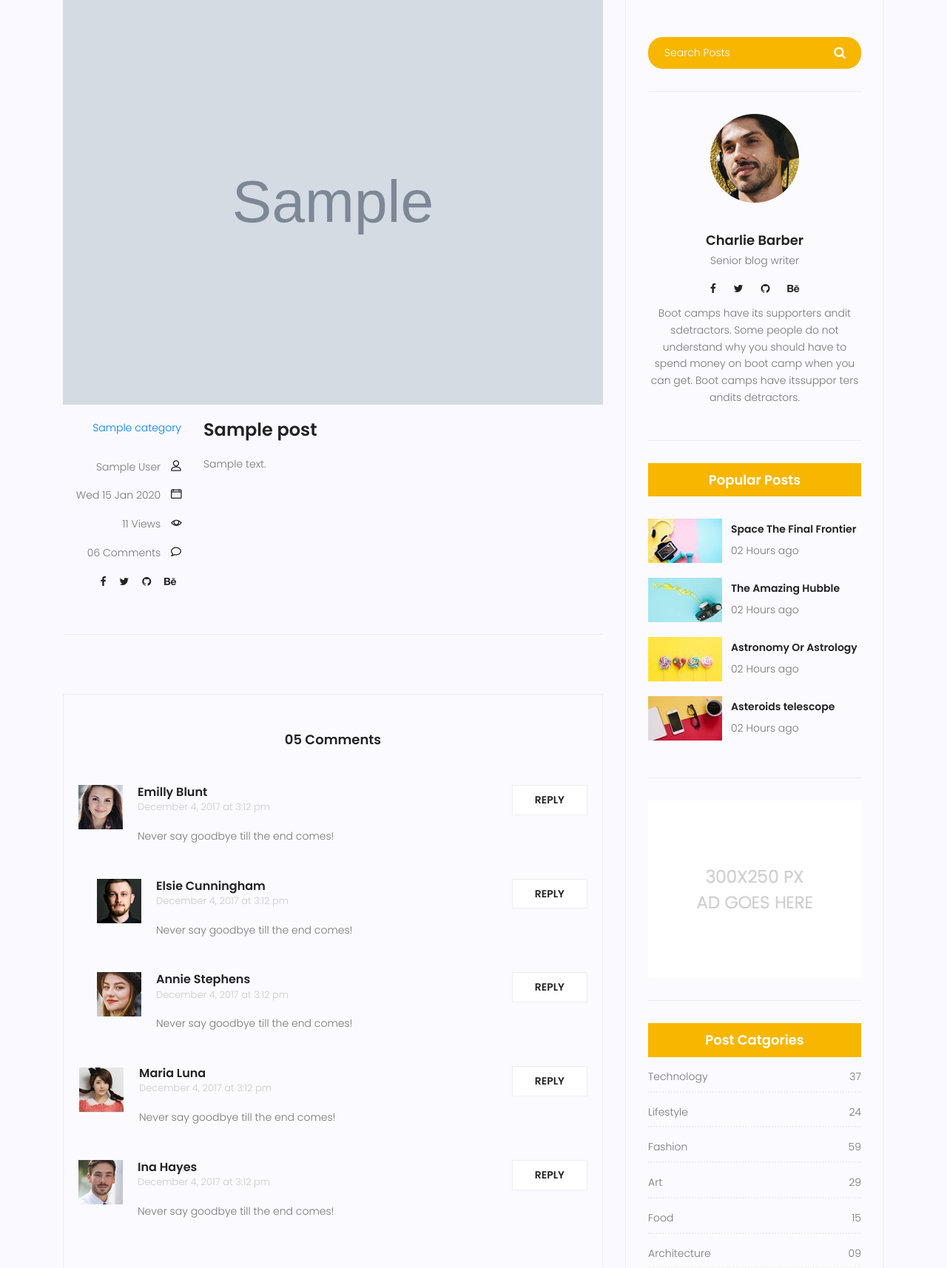
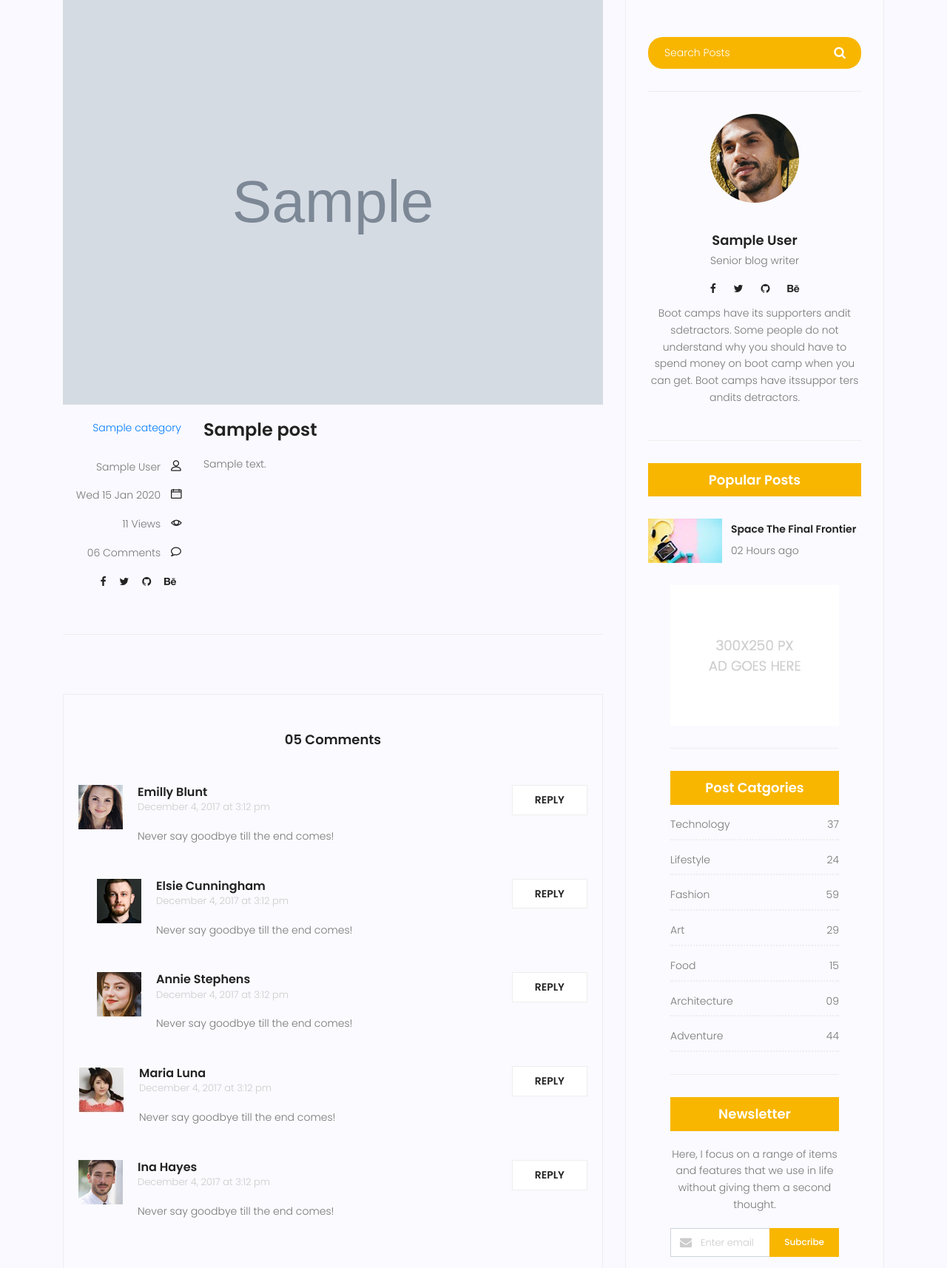
Before and after one commit to farzamasadian/django-mysite1, a Django app: page /blog/1 in a window 1280 px wide. Shown: the part 421-2135 px from the top of the page at 74% size. Run offline with Django 3.2, Linux system fonts and the light colour scheme; tables that the repository leaves empty hold one stand-in row (values such as "Sample post"); grey boxes marked "Sample" are stand-in pictures; some libraries are stand-ins or nearby versions.

Commit message:
blog-writer.html added and template inheritance is done in relative html files

```diff
--- a/templates/blog/blog-single.html
+++ b/templates/blog/blog-single.html
@@ -242,75 +242,7 @@
 							<button type="submit"><i class="fa fa-search"></i></button>
 						</form>
 					</div>
-					<div class="single-sidebar-widget user-info-widget">
-						<img src="{% static 'img/blog/user-info.png' %}" alt="">
-						<a href="#">
-							<h4>Charlie Barber</h4>
-						</a>
-						<p>
-							Senior blog writer
-						</p>
-						<ul class="social-links">
-							<li><a href="#"><i class="fa fa-facebook"></i></a></li>
-							<li><a href="#"><i class="fa fa-twitter"></i></a></li>
-							<li><a href="#"><i class="fa fa-github"></i></a></li>
-							<li><a href="#"><i class="fa fa-behance"></i></a></li>
-						</ul>
-						<p>
-							Boot camps have its supporters andit sdetractors. Some people do not understand why you
-							should have to spend money on boot camp when you can get. Boot camps have itssuppor ters
-							andits detractors.
-						</p>
-					</div>
-					<div class="single-sidebar-widget popular-post-widget">
-						<h4 class="popular-title">Popular Posts</h4>
-						<div class="popular-post-list">
-							<div class="single-post-list d-flex flex-row align-items-center">
-								<div class="thumb">
-									<img class="img-fluid" src="{% static 'img/blog/pp1.jpg' %}" alt="">
-								</div>
-								<div class="details">
-									<a href="blog-single.html">
-										<h6>Space The Final Frontier</h6>
-									</a>
-									<p>02 Hours ago</p>
-								</div>
-							</div>
-							<div class="single-post-list d-flex flex-row align-items-center">
-								<div class="thumb">
-									<img class="img-fluid" src="{% static 'img/blog/pp2.jpg' %}" alt="">
-								</div>
-								<div class="details">
-									<a href="blog-single.html">
-										<h6>The Amazing Hubble</h6>
-									</a>
-									<p>02 Hours ago</p>
-								</div>
-							</div>
-							<div class="single-post-list d-flex flex-row align-items-center">
-								<div class="thumb">
-									<img class="img-fluid" src="{% static 'img/blog/pp3.jpg' %}" alt="">
-								</div>
-								<div class="details">
-									<a href="blog-single.html">
-										<h6>Astronomy Or Astrology</h6>
-									</a>
-									<p>02 Hours ago</p>
-								</div>
-							</div>
-							<div class="single-post-list d-flex flex-row align-items-center">
-								<div class="thumb">
-									<img class="img-fluid" src="{% static 'img/blog/pp4.jpg' %}" alt="">
-								</div>
-								<div class="details">
-									<a href="blog-single.html">
-										<h6>Asteroids telescope</h6>
-									</a>
-									<p>02 Hours ago</p>
-								</div>
-							</div>
-						</div>
-					</div>
+					{% include 'blog/blog-writer.html' %}
 					<div class="single-sidebar-widget ads-widget">
 						<a href="#"><img class="img-fluid" src="{% static 'img/blog/ads-banner.jpg' %}" alt=""></a>
 					</div>
--- /dev/null
+++ b/templates/blog/blog-writer.html
@@ -0,0 +1,37 @@
+{% load static %}
+
+
+<div class="single-sidebar-widget user-info-widget">
+    <img src="{% static 'img/blog/user-info.png' %}" alt="">
+    <a href="#">
+        <h4>{{post.author.get_full_name}}</h4>
+    </a>
+    <p>
+        Senior blog writer
+    </p>
+    <ul class="social-links">
+        <li><a href="#"><i class="fa fa-facebook"></i></a></li>
+        <li><a href="#"><i class="fa fa-twitter"></i></a></li>
+        <li><a href="#"><i class="fa fa-github"></i></a></li>
+        <li><a href="#"><i class="fa fa-behance"></i></a></li>
+    </ul>
+    <p>
+        Boot camps have its supporters andit sdetractors. Some people do not understand why you
+        should have to spend money on boot camp when you can get. Boot camps have itssuppor ters
+        andits detractors.
+    </p>
+</div>
+<div class="single-sidebar-widget popular-post-widget">
+    <h4 class="popular-title">Popular Posts</h4>
+    <div class="popular-post-list">
+        <div class="single-post-list d-flex flex-row align-items-center">
+            <div class="thumb">
+                <img class="img-fluid" src="{% static 'img/blog/pp1.jpg' %}" alt="">
+            </div>
+            <div class="details">
+                <a href="blog-single.html">
+                    <h6>Space The Final Frontier</h6>
+                </a>
+                <p>02 Hours ago</p>
+            </div>
+        </div>
```
Also changed, not shown: templates/blog/blog-home.html (+3 -37 lines).
